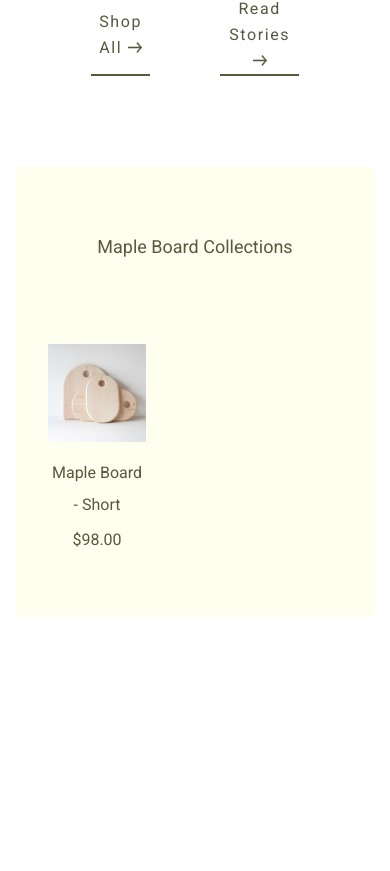
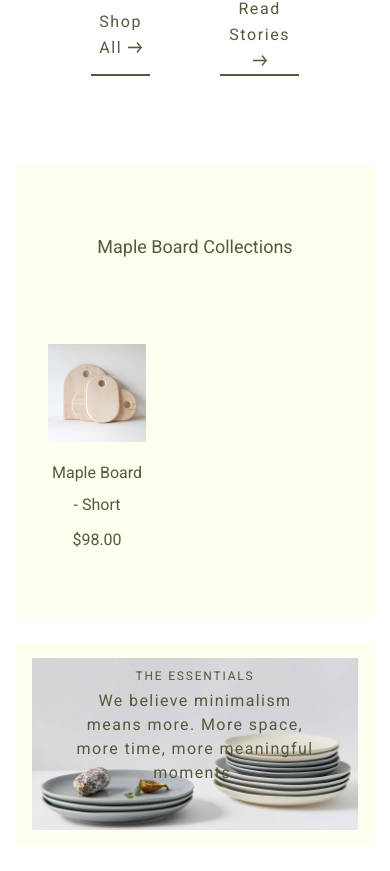
Before and after one commit to PetrVasyutik/kinn-home, a Vue app: page / in a window 390 px wide. Shown: the part 782-1653 px from the top of the page. Before the commit the page ends 1424 px from the top, so only its background shows below. Built offline with nearby package versions, Linux system fonts and the light colour scheme.

Commit message:
добавляет middle-banner

```diff
--- a/src/App.vue
+++ b/src/App.vue
@@ -6,13 +6,16 @@
       </header>
       <main class="main">
         <section class="main__banner">
-          <main-banner />
+          <top-banner />
         </section>
         <section class="main__slogan">
           <main-slogan />
         </section>
         <section class="main__board">
           <main-board />
+        </section>
+        <section class="main__middle-banner">
+          <middle-banner />
         </section>
       </main>
       <footer class="footer"></footer>
@@ -22,9 +25,10 @@
 </template>
 <script setup>
 import MainHeader from '@/components/MainHeader.vue';
-import MainBanner from '@/components/MainBanner.vue';
+import TopBanner from '@/components/TopBanner.vue';
 import MainSlogan from '@/components/MainSlogan.vue';
 import MainBoard from '@/components/MainBoard.vue';
+import MiddleBanner from '@/components/MiddleBanner.vue'
 </script>
 <style scoped lang="scss">
 .main {
@@ -40,5 +44,9 @@ import MainBoard from '@/components/MainBoard.vue';
   &__board {
     margin-bottom: var(--layout-section-small);
   }
+
+  &__middle-banner {
+    margin-bottom: var(--layout-section-small);
+  }
 }
 </style>
--- /dev/null
+++ b/src/components/MiddleBanner.vue
@@ -0,0 +1,113 @@
+<template>
+  <div class="middle-banner">
+    <div class="middle-banner__image">
+      <div class="middle-banner__img">
+        <picture>
+          <source srcset="@/images/img/essentials.webp 1x, @/images/img/essentials@2x.webp 2x" type="image/webp">
+          <img src="@/images/img/essentials.png" srcset="@/images/img/essentials.png 1x, @/images/img/essentials@2x.png 2x" width="1328" height="700" alt="Яблоки на тарелке и два стакана с янтарной жидкостью">
+        </picture>
+      </div>
+    </div>
+    <div class="middle-banner__description">
+      <div class="middle-banner__title">THE ESSENTIALS</div>
+      <div class="middle-banner__subtitle">We believe minimalism means more. More space, more time, more meaningful moments.</div>
+    </div>
+  </div>
+</template>
+<script setup></script>
+<style scoped lang="scss">
+.middle-banner {
+  width: 100%;
+  padding: 16px;
+  background-color: var(--color-bg-secondary);
+  position: relative;
+  box-sizing: border-box;
+
+  &__image {
+    padding-top: calc(100% * 700 / 1328);
+    position: relative;
+    max-width: 1328px;
+    margin: 0 auto;
+  }
+
+  &__img {
+    position: absolute;
+    top: 0;
+    left: 0;
+    width: 100%;
+    height: 100%;
+
+    & img {
+      width: 100%;
+      height: 100%;
+      object-fit: cover;
+    }
+  }
+
+  &__description {
+    display: flex;
+    flex-direction: column;
+    justify-content: center;
+    position: absolute;
+    top: 60px;
+    left: 0;
+    width: 100%;
+  }
+
+  &__title {
+    font-size: 17px;
+    letter-spacing: 1.8px;
+    text-transform: uppercase;
+    width: 100%;
+    text-align: center;
+    margin-bottom: var(--layout-2);
+  }
+
+  &__subtitle {
+    font-size: 50px;
+    color: var(--color-text-primary);
+    width: 100%;
+    box-sizing: border-box;
+    padding: 0 117px;
+    text-align: center;
+  }
+
+  @media (max-width: 1024px) {
+    &__description {
+      top: 40px;
+    }
+
+    &__subtitle {
+      font-size: 32px;
+    }
+
+    &__title {
+      margin-bottom: var(--layout-1);
+    }
+  }
+
+  @media (max-width: 768px) {
+
+    &__subtitle {
+      font-size: 24px;
+      letter-spacing: 1.4px;
+      padding: 0 60px;
+    }
+  }
+
+  @media (max-width: 480px) {
+    &__description {
+      top: 25px;
+    }
+
+    &__subtitle {
+      font-size: 16px;
+    }
+
+    &__title {
+      font-size: 12px;
+      margin-bottom: var(--layout-1);
+    }
+  }
+}
+</style>
--- a/src/components/MainBanner.vue
+++ b/src/components/TopBanner.vue
@@ -1,23 +1,23 @@
 <template>
-  <div class="main-banner">
-    <div class="main-banner__image">
-      <div class="main-banner__img">
+  <div class="top-banner">
+    <div class="top-banner__image">
+      <div class="top-banner__img">
         <picture>
           <source srcset="@/images/img/banner.webp 1x, @/images/img/banner@2x.webp 2x" type="image/webp">
           <img src="@/images/img/banner.png" srcset="@/images/img/banner.png 1x, @/images/img/banner@2x.png 2x" width="1328" height="700" alt="Яблоки на тарелке и два стакана с янтарной жидкостью">
         </picture>
       </div>
     </div>
-    <div class="main-banner__description">
-      <div class="main-banner__subtitle">All collections</div>
-      <h2 class="main-banner__title">Elevate Your Everyday</h2>
+    <div class="top-banner__description">
+      <div class="top-banner__subtitle">All collections</div>
+      <h2 class="top-banner__title">Elevate Your Everyday</h2>
       <button class="btn btn--primary">Shop now</button>
     </div>
   </div>
 </template>
 <script setup></script>
 <style scoped lang="scss">
-.main-banner {
+.top-banner {
   width: 100%;
   padding: 16px;
   background-color: var(--color-bg-secondary);
```
Also changed, not shown: src/images/img/essentials.webp (added), src/images/img/essentials@2x.webp (added).
